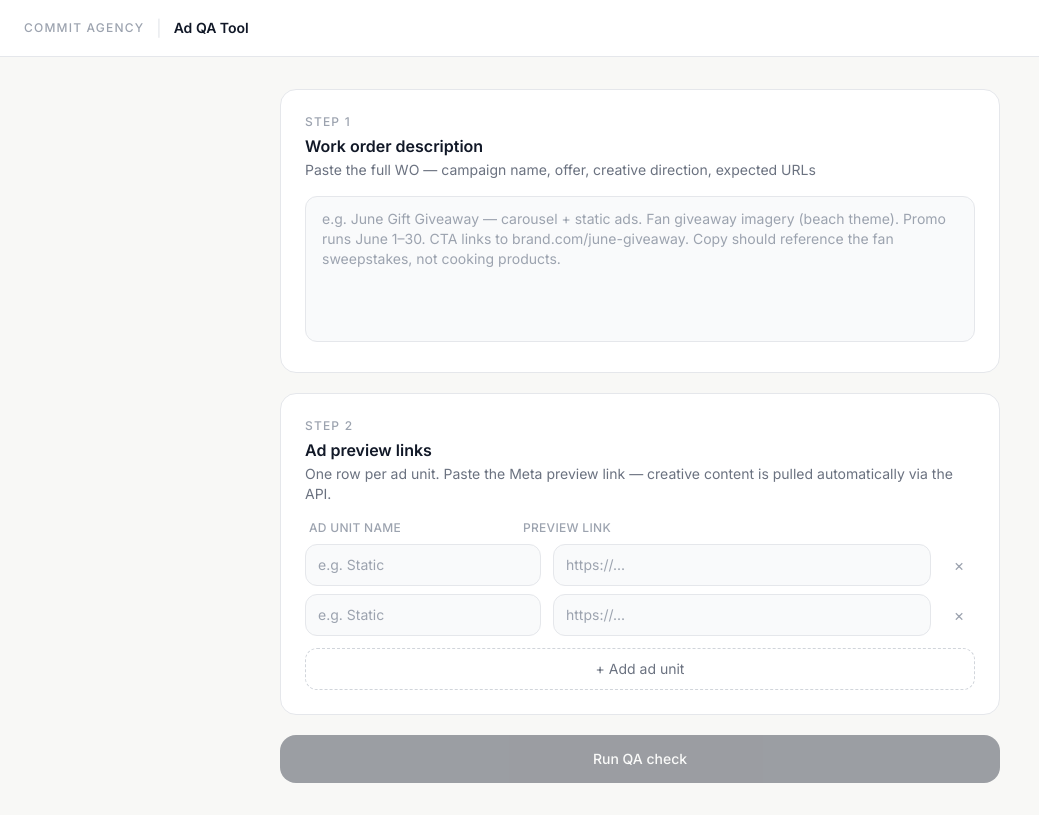
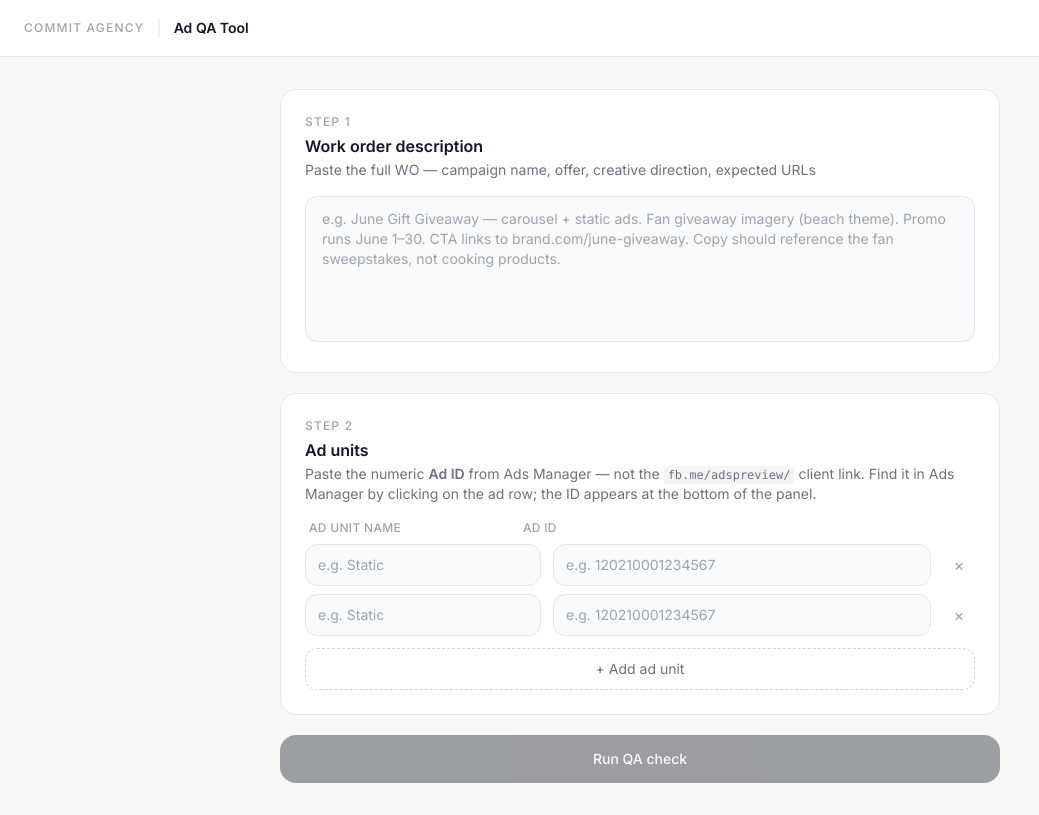
Before and after one commit to jruiz-oss/MetaPreviewQA, a Next.js app: page /qa in a window 1280 px wide. Shown: the whole page, without its empty margins (0-1039 px from the left). Built offline with nearby package versions, Linux system fonts and the light colour scheme.

Commit message:
fix: accept numeric ad ID; fb.me/adspreview links don't expose ad ID

```diff
--- a/app/qa/page.tsx
+++ b/app/qa/page.tsx
@@ -203,10 +203,10 @@ export default function QAPage() {
                   Step 2
                 </p>
                 <h2 className="text-base font-semibold text-gray-900">
-                  Ad preview links
+                  Ad units
                 </h2>
                 <p className="text-sm text-gray-500 mt-0.5">
-                  One row per ad unit. Paste the Meta preview link — creative content is pulled automatically via the API.
+                  Paste the numeric <strong>Ad ID</strong> from Ads Manager — not the <code className="text-xs bg-gray-100 px-1 py-0.5 rounded">fb.me/adspreview/</code> client link. Find it in Ads Manager by clicking on the ad row; the ID appears at the bottom of the panel.
                 </p>
               </div>
 
@@ -216,7 +216,7 @@ export default function QAPage() {
                   Ad unit name
                 </span>
                 <span className="text-xs font-medium text-gray-400 uppercase tracking-wide">
-                  Preview link
+                  Ad ID
                 </span>
                 <span />
               </div>
@@ -242,7 +242,7 @@ export default function QAPage() {
                       onChange={(e) =>
                         updateUnit(unit.id, "link", e.target.value)
                       }
-                      placeholder="https://..."
+                      placeholder="e.g. 120210001234567"
                       className="px-3 py-2.5 rounded-xl border border-gray-200 bg-gray-50 text-sm text-gray-900 placeholder-gray-400 focus:outline-none focus:ring-2 focus:ring-gray-900 focus:border-transparent"
                     />
                     <button
--- a/lib/meta-api.ts
+++ b/lib/meta-api.ts
@@ -10,35 +10,27 @@ const GRAPH_API = "https://graph.facebook.com/v19.0";
 export async function resolveAdId(input: string): Promise<string | null> {
   const trimmed = input.trim();
 
-  // Already a numeric ID
-  if (/^\d+$/.test(trimmed)) return trimmed;
+  // Already a numeric ID (most reliable — paste straight from Ads Manager)
+  if (/^\d{10,}$/.test(trimmed)) return trimmed;
 
-  let urlStr = trimmed.startsWith("http") ? trimmed : `https://${trimmed}`;
+  try {
+    const urlStr = trimmed.startsWith("http") ? trimmed : `https://${trimmed}`;
+    const url = new URL(urlStr);
 
-  // For fb.me short links, follow the redirect to get the real URL first
-  try {
-    const parsed = new URL(urlStr);
-    if (parsed.hostname === "fb.me" || parsed.hostname.endsWith(".fb.me")) {
-      const resolved = await followRedirect(urlStr);
-      if (resolved) urlStr = resolved;
+    // fb.me/adspreview/ — opaque token, no ad ID extractable
+    if (url.hostname === "fb.me" || url.hostname.endsWith(".fb.me")) {
+      return null;
     }
-  } catch {
-    return null;
-  }
 
-  return extractIdFromUrl(urlStr);
-}
-
-function extractIdFromUrl(urlStr: string): string | null {
-  try {
-    const url = new URL(urlStr);
-    return (
+    // Standard query params: ?id=, ?ad_id=, ?selected_ad_ids=
+    const fromParams =
       url.searchParams.get("id") ||
       url.searchParams.get("ad_id") ||
       url.searchParams.get("creative_id") ||
-      url.searchParams.get("preview_id") ||
-      null
-    );
+      url.searchParams.get("selected_ad_ids");
+    if (fromParams) return fromParams.split(",")[0].trim();
+
+    return null;
   } catch {
     return null;
   }
```
